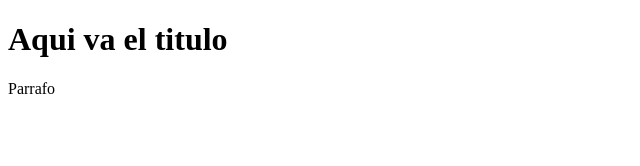
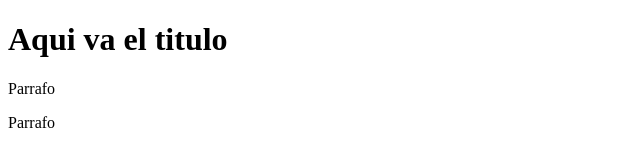
Before and after one commit to DARLINGRD01/Proyecto-web-empresa-c, a plain HTML site: page Index.html in a window 1280 px wide. Shown: the full height of the page, 0-640 px from the left. Drawn offline with Linux system fonts and the light colour scheme.

Commit message:
Segundo parrafo

```diff
--- a/Index.html
+++ b/Index.html
@@ -9,5 +9,6 @@
 <body>
     <h1> Aqui va el titulo</h1>
     <p> Parrafo <p>
+    <p> Parrafo <p>
 </body>
 </html>
```
